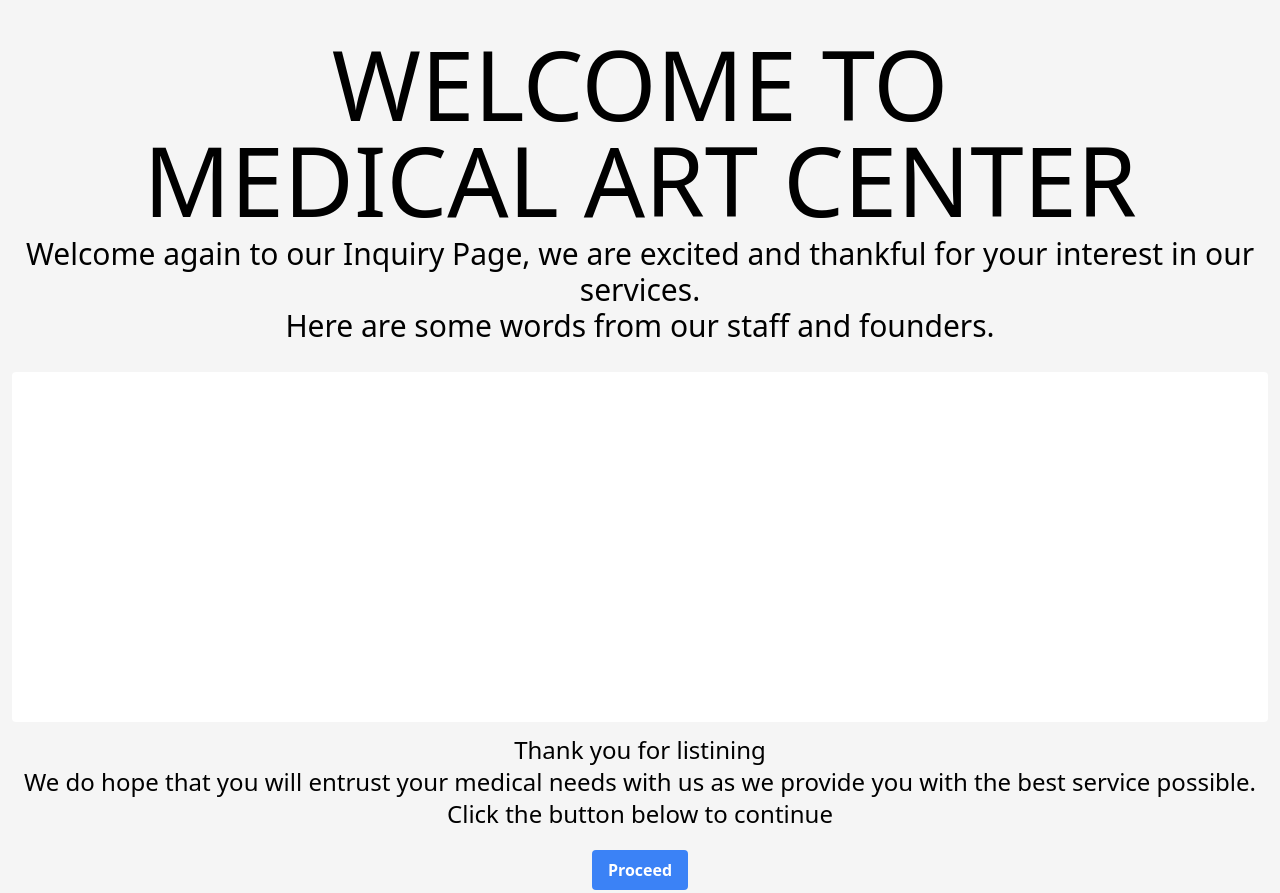
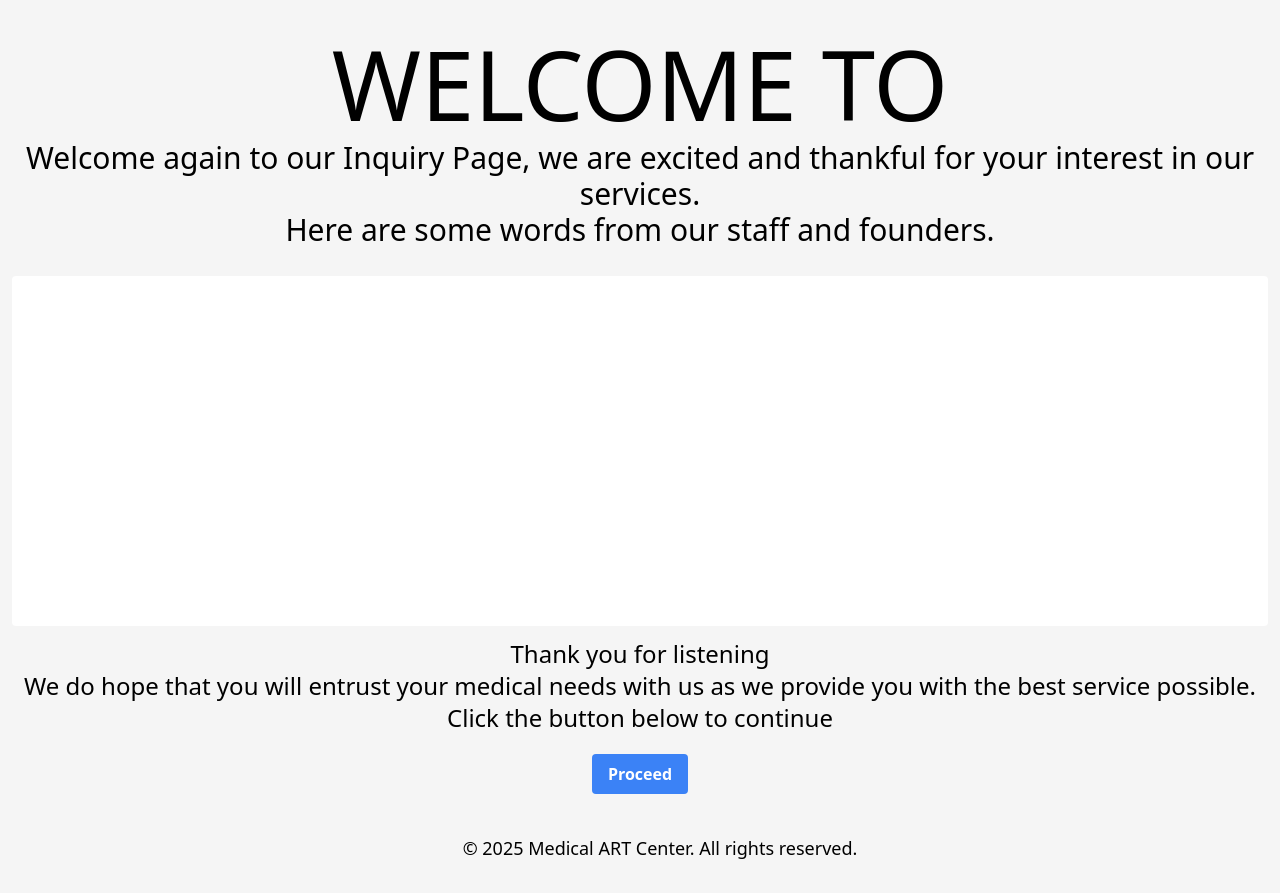
Before and after one commit to INRE-inc/Medic_feat, a plain HTML site: page Medical_Form_MART/Index.html in a window 1280 px wide. Shown: the top 893 px of the page. Drawn offline with nearby package versions, Linux system fonts and the light colour scheme.

Commit message:
Code Update

```diff
--- a/Medical_Form_MART/Index.html
+++ b/Medical_Form_MART/Index.html
@@ -3,7 +3,7 @@
 <head>
     <meta charset="UTF-8">
     <meta name="viewport" content="width=device-width, initial-scale=1.0">
-    <title>Medical Form MART - Preface</title>
+    <title>Medical Form- Preface</title>
     <script src="https://cdn.tailwindcss.com"></script>
     <script src="form_functions.js"></script>
 </head>
@@ -11,7 +11,7 @@
     <center>
     <main>
     <div class="text-3xl py-2 m-5">
-        <h1 class="text-8xl m-2 "> WELCOME TO <br> MEDICAL ART CENTER</h1>
+        <h1 class="text-8xl m-2 "> WELCOME TO <br> </h1>
         <p>Welcome again to our Inquiry Page, we are excited and thankful for your interest in our services.<br>
         Here are some words from our staff and founders.<br>
         </p>
@@ -21,7 +21,7 @@
     </div>
 
 
-        <p class="text-2xl">Thank you for listining<br>
+        <p class="text-2xl">Thank you for listening<br>
             We do hope that you will entrust your medical needs with us as we provide you with the best service possible.<br>
             Click the button below to continue</p>
         <button class="bg-blue-500 hover:bg-blue-700 text-white font-bold py-2 px-4 rounded my-5" onclick="goToForm()"><a href="form.html">Proceed</a></button>
```
Also changed, not shown: Medical_Form_MART/Survey.html (+1 -1 lines), Medical_Form_MART/form.html (+2 -2 lines), Medical_Form_MART/OIP (1).jpg (deleted).
